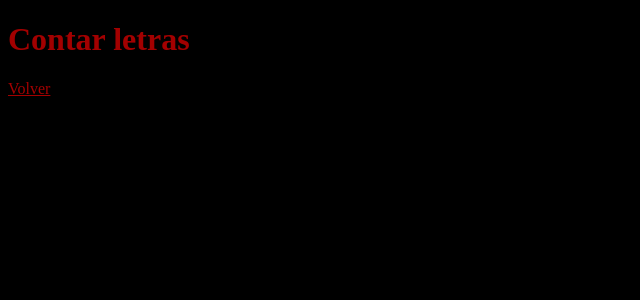
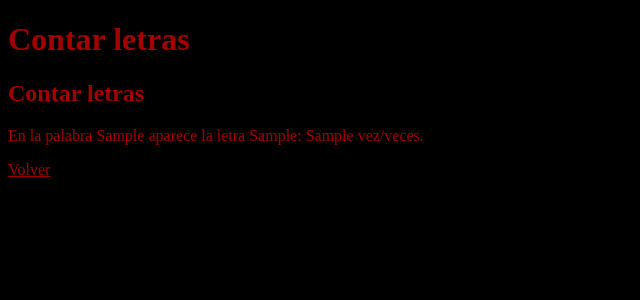
Before and after one commit to crivmar/Flask, a Python web app: template templates/cuenta.html in a window 1280 px wide. Shown: the top 300 px of the page, without its empty margins (0-640 px from the left). Run offline with Jinja, Linux system fonts and the light colour scheme; the template is opened without the code that fills it: most values are stand-ins (such as "Sample title", 1, 10 or a date in 2020).

Commit message:
Añadido código para definir el aspecto final de la página cuenta.

```diff
--- a/templates/cuenta.html
+++ b/templates/cuenta.html
@@ -7,6 +7,8 @@
 <body style='background-color: black;'>
     <h1 style="color: rgb(163, 0, 0);">Contar letras</h1>
     <section style="color: rgb(163, 0, 0);">
+        <h1>Contar letras</h1>
+        <p>En la palabra {{p}} aparece la letra {{l}}: {{r}} vez/veces.</p>
     </section>
     <a href="/" style="color: rgb(163, 0, 0);">Volver</a>
 </body>
```
